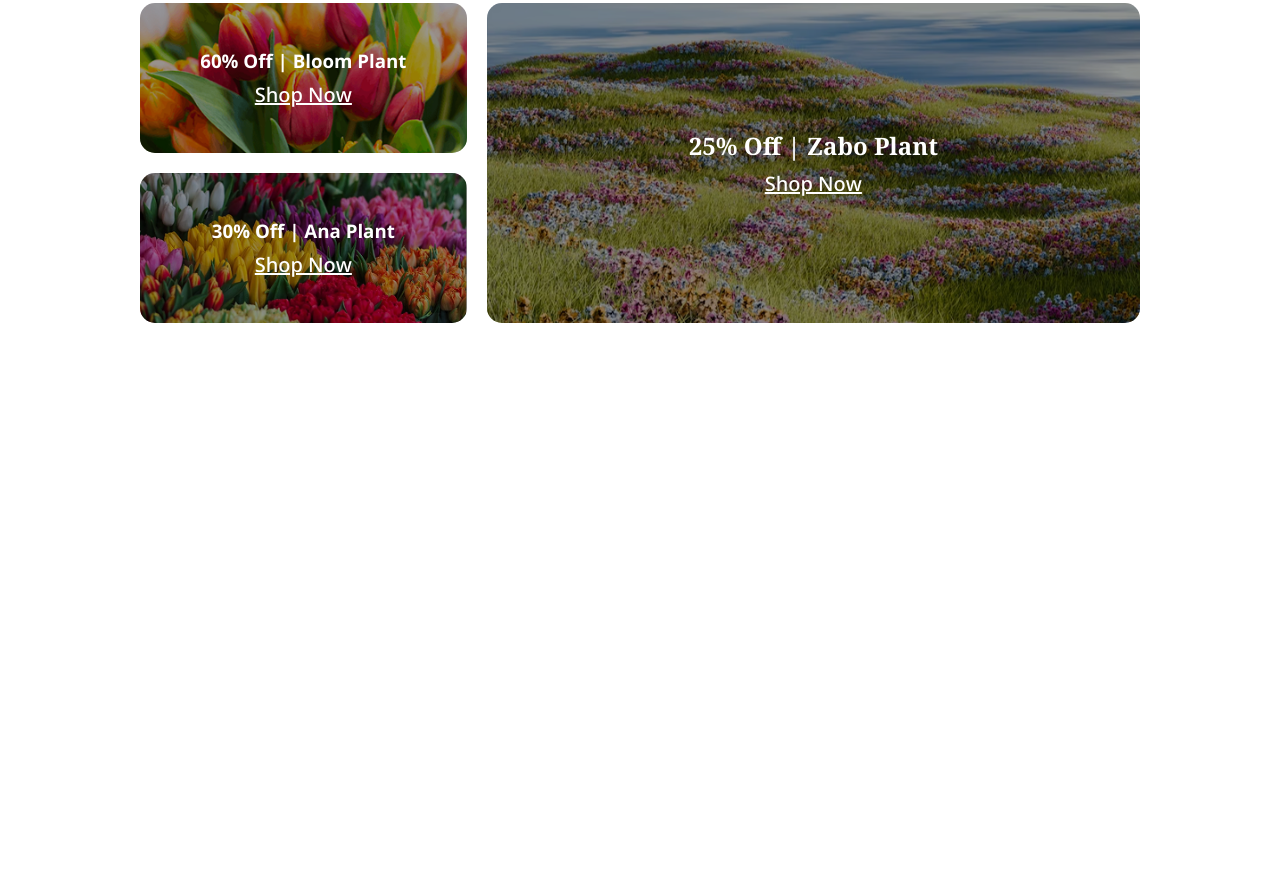
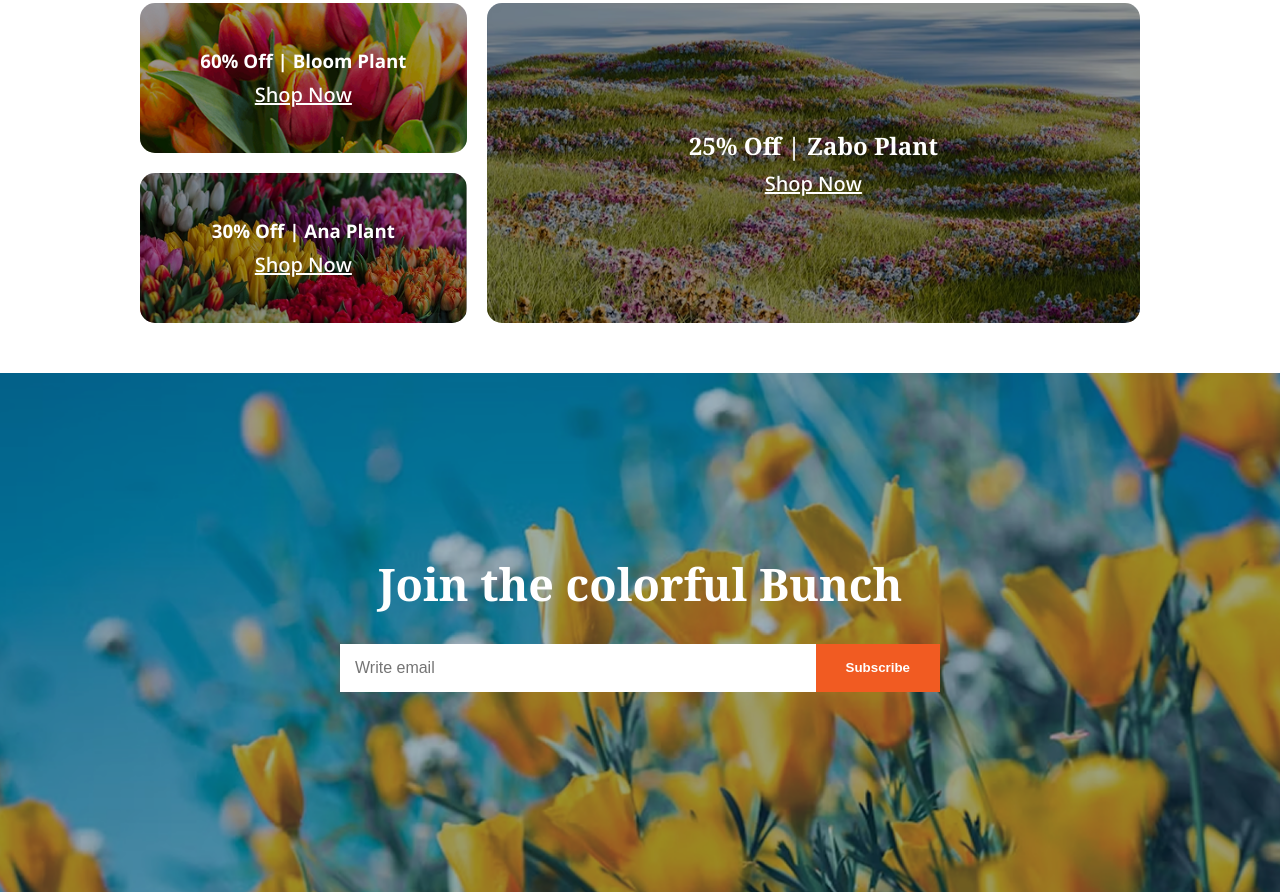
Before and after one commit to Rafiul88/Project-2, a plain HTML site: page index.html in a window 1280 px wide. Shown: the part 5350-6242 px from the top of the page. Before the commit the page ends 5723 px from the top, so only its background shows below. Drawn offline with nearby package versions, Linux system fonts and the light colour scheme.

Commit message:
Hero Section part is complete

```diff
--- a/Style.css
+++ b/Style.css
@@ -319,3 +319,52 @@ body {
   font-weight: 550;
 
 }
+
+/* hero section part*/
+
+.hero {
+  background-image: url('news-letter-bg.png');
+  background-size: cover;
+  background-position: center;
+  padding: 180px 200px 200px;
+  text-align: center;
+  position: relative;
+}
+
+.hero-content {
+  max-width: 600px;
+  margin: 0 auto;
+}
+.hero h1 {
+  color: white;
+  font-size: 2.8rem;
+  font-weight: 700;
+  margin-bottom: 30px;
+}
+.email-subscribe {
+  display: flex;
+  justify-content: center;
+  max-width: 600px;
+  margin: 0 auto;
+  background: white;
+  border-radius: 4px;
+}
+
+.email-subscribe input {
+  flex: 1;
+  padding: 15px;
+  border: none;
+  font-size: 1rem;
+}
+
+.email-subscribe button {
+  background-color: #f15b22;
+  color: white;
+  border: none;
+  padding: 15px 30px;
+  cursor: pointer;
+  font-weight: 600;
+}
+.email-subscribe button:hover {
+  background-color: #d94d1b;
+}
--- a/index.html
+++ b/index.html
@@ -158,6 +158,19 @@
     </div>
   </section>
 
+  <!-- Hero Section part -->
+
+  <section class="hero">
+    <div class="hero-content">
+      <h1>Join the colorful Bunch</h1>
+      <div class="email-subscribe">
+        <input type="email" placeholder="Write email" />
+        <button>Subscribe</button>
+      </div>
+    </div>
+  </section>
+
+
 
 
 
```
